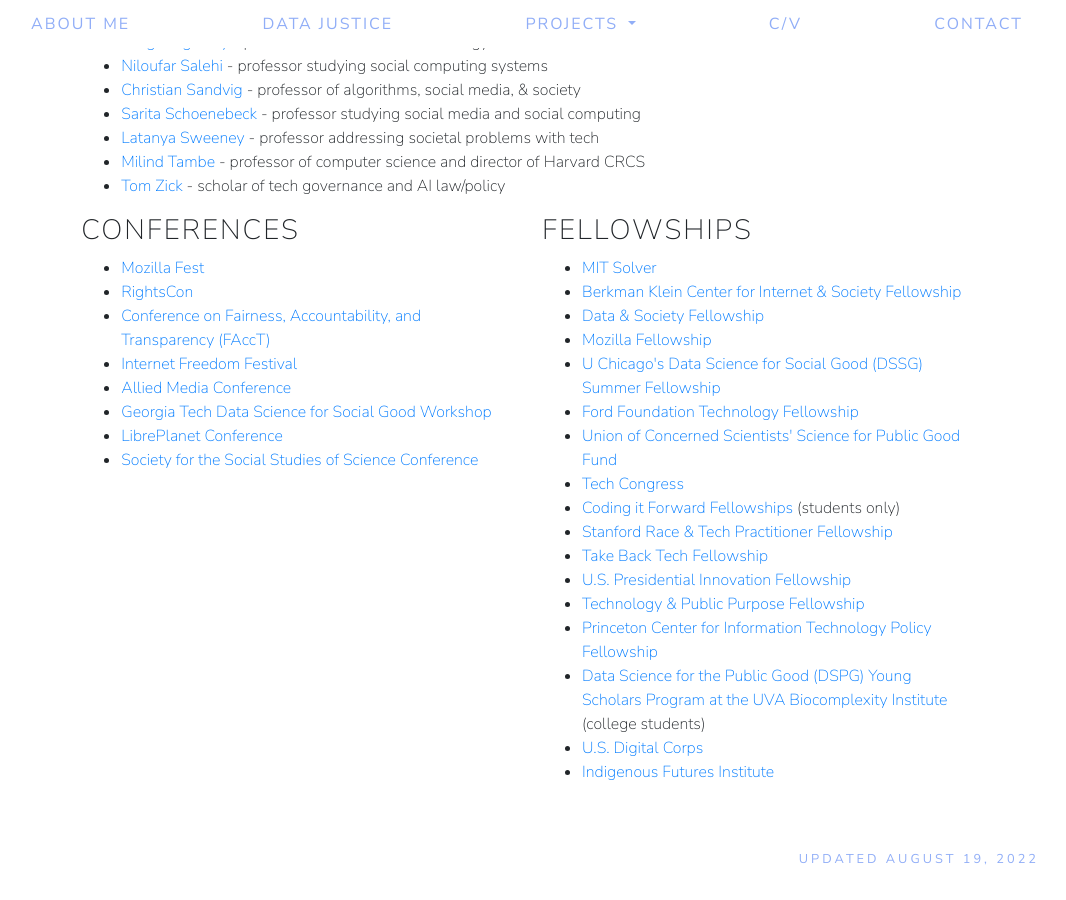
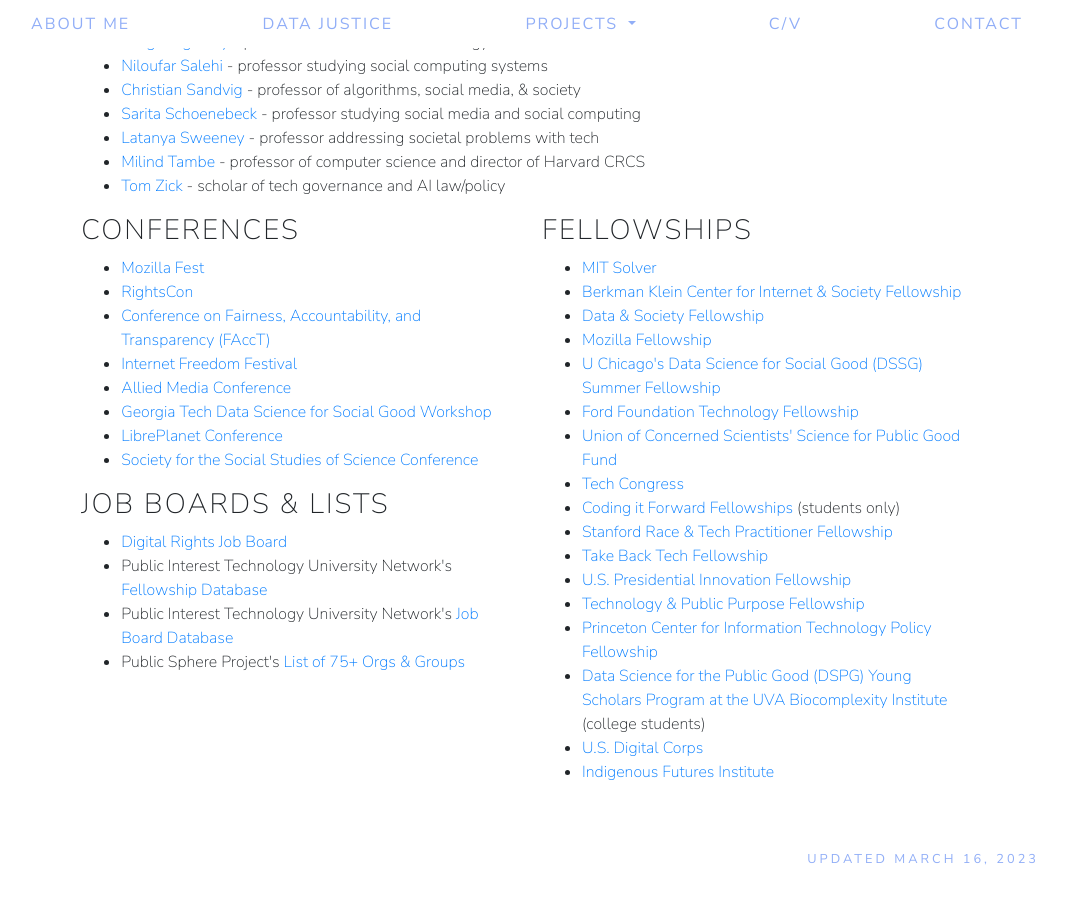
Before and after one commit to smhurwitz/smhurwitz.github.io, a Jekyll site: the page built from datajustice.html, in a window 1280 px wide and 900 px high, scrolled down 1490 px. Shown: the whole window, without its empty margins (113-1179 px from the left). Built offline with Jekyll 4.4.1, drawn with Linux system fonts in a browser that asks for light colours; nearby versions of some CDN libraries; some of the changed text lies outside the part shown.

Commit message:
Add list section

```diff
--- a/datajustice.html
+++ b/datajustice.html
@@ -52,6 +52,7 @@
           <li><a href="https://alliedmedia.org" target="_blank">Allied Media Corporation</a></li>
           <li><a href="https://www.blacktechfutures.com/" target="_blank">#BlackTechFutures Research Institute</a></li>
           <li><a href="https://www.bsr.org/" target="_blank">Business for Social Responsibility</a></li>
+          <li><a href="https://cdt.org" target="_blank">Center for Democracy and Technology</a></li>
           <li><a href="https://datasociety.net/" target="_blank">Data & Society</a></li>
           <li><a href="http://d4bl.org/" target="_blank">Data for Black Lives</a></li>
           <li><a href="https://digitaljusticelab.ca/" target="_blank">Digital Justice Lab</a></li>
@@ -133,6 +133,14 @@
           <li><a href="https://libreplanet.org/wiki/LibrePlanet:Conference" target="_blank">LibrePlanet Conference</a></li>
           <li><a href="https://www.4sonline.org/meeting/" target="_blank">Society for the Social Studies of Science Conference</a></li>
         </ul>
+
+        <h3>Job Boards & Lists</h3>
+        <ul>
+          <li><a href="https://www.digitalrights.community/job-board" target="_blank">Digital Rights Job Board</a></li>
+          <li>Public Interest Technology University Network's <a href="https://pitcases.org/fellowships/" target="_blank">Fellowship Database</a></li>
+          <li>Public Interest Technology University Network's <a href="https://pitcases.org/job-boards/" target="_blank">Job Board Database</a></li>
+          <li>Public Sphere Project's <a href="http://www.publicsphereproject.org/civic_organizations" target="_blank">List of 75+ Orgs & Groups</a></li>
+        </ul>
       </div>
 
       <div class="col">
@@ -165,4 +173,4 @@
 
 </main>
 
-<footer>Updated August 19, 2022</footer>
+<footer>Updated March 16, 2023</footer>
```
Also changed, not shown: other parts of datajustice.html (+0 -1 lines).
